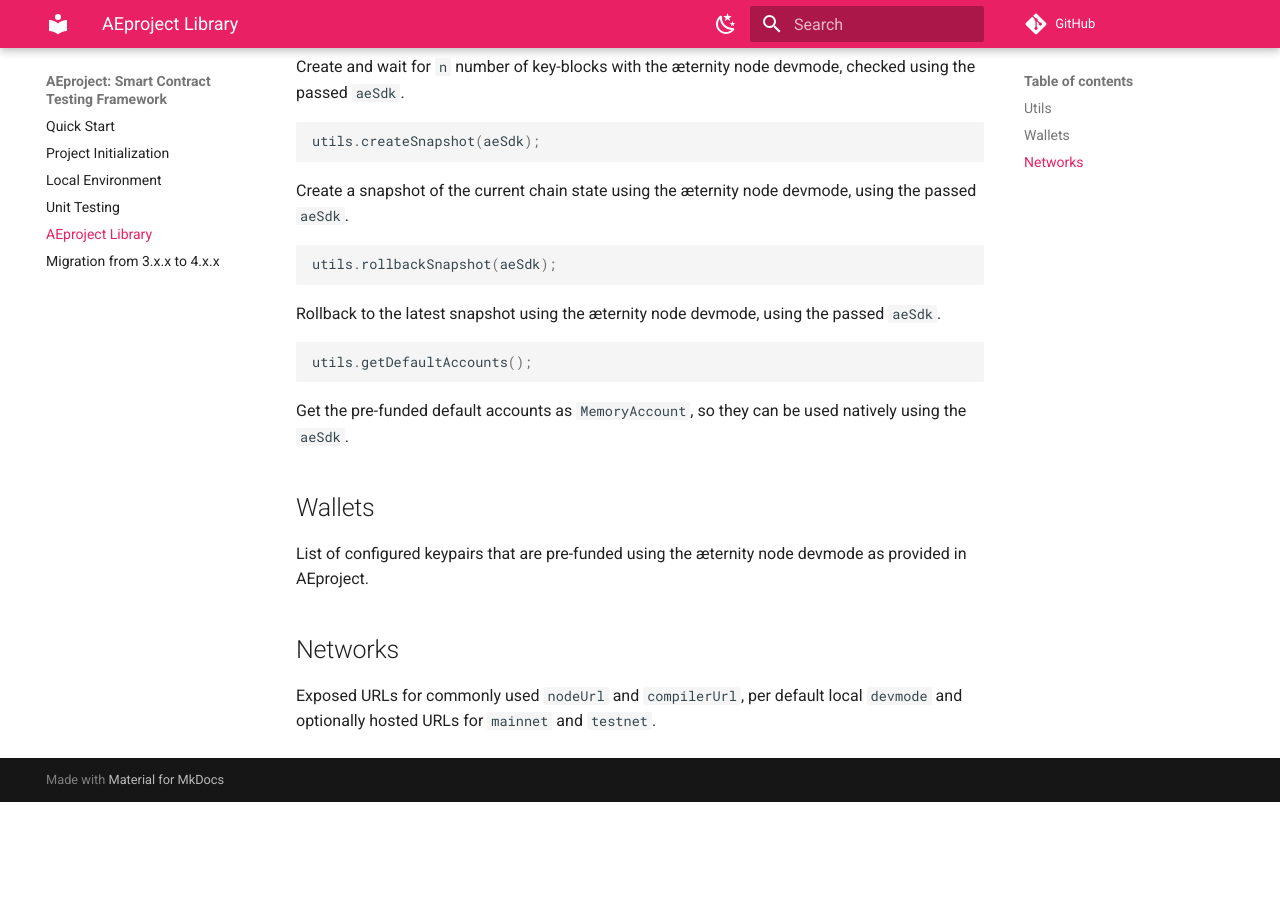
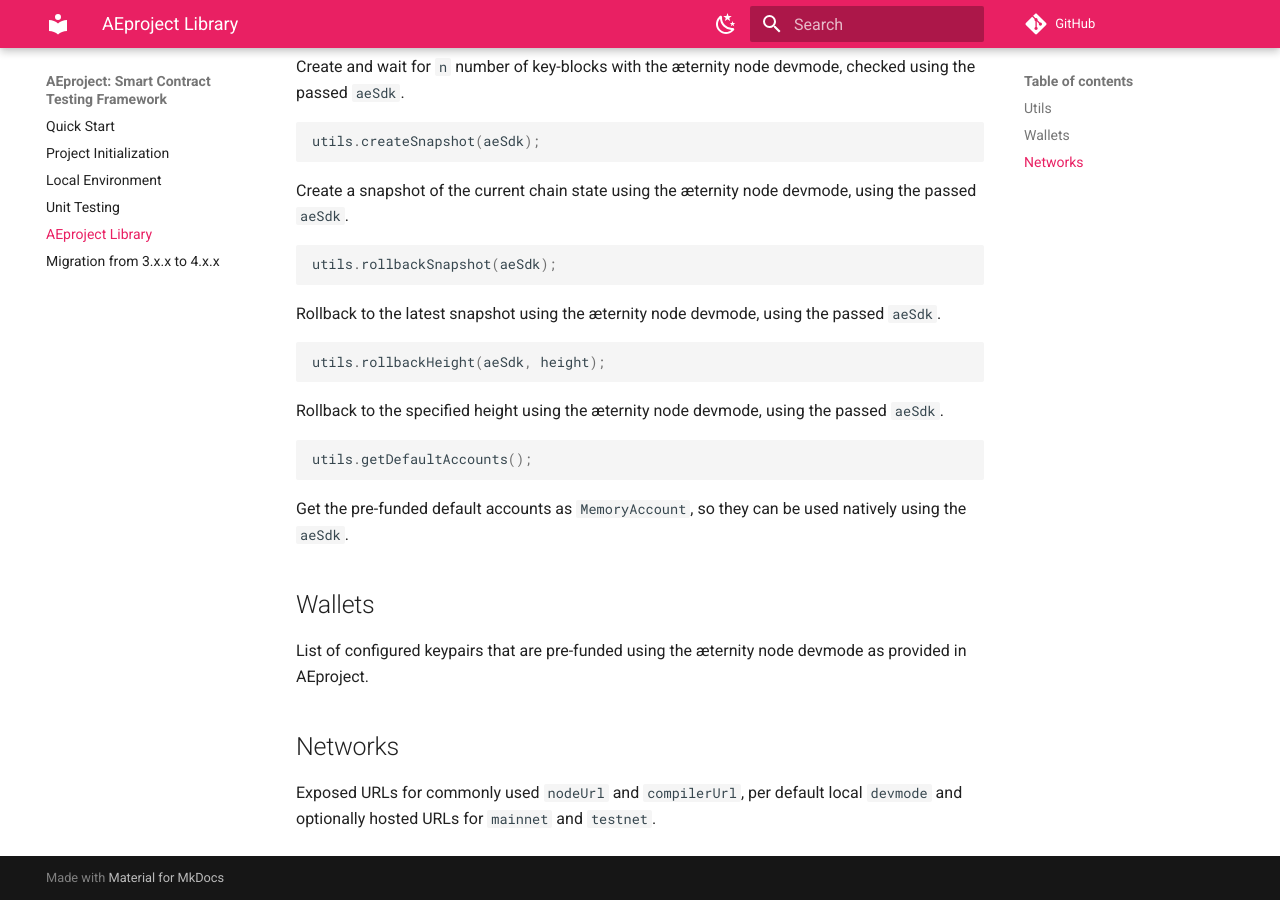
Before and after one commit to aeternity/aeproject, an MkDocs documentation site: the page built from docs/lib.md, in a window 1280 px wide and 900 px high, scrolled down 914 px. Built offline with MkDocs 1.6.1 and Material for MkDocs 9.7.7, drawn with Linux system fonts in a browser that asks for light colours; comment, search, counter and statistics services are not loaded; the version menu is left out; before the commit the page ends 1716 px from its top, so only the background shows below that.

Commit message:
docs: add rollbackHeight

````diff
--- a/docs/lib.md
+++ b/docs/lib.md
@@ -44,6 +44,11 @@
 Rollback to the latest snapshot using the æternity node devmode, using the passed `aeSdk`.
 
 ```javascript
+utils.rollbackHeight(aeSdk, height);
+```
+Rollback to the specified height using the æternity node devmode, using the passed `aeSdk`.
+
+```javascript
 utils.getDefaultAccounts();
 ```
 Get the pre-funded default accounts as `MemoryAccount`, so they can be used natively using the `aeSdk`.
````
